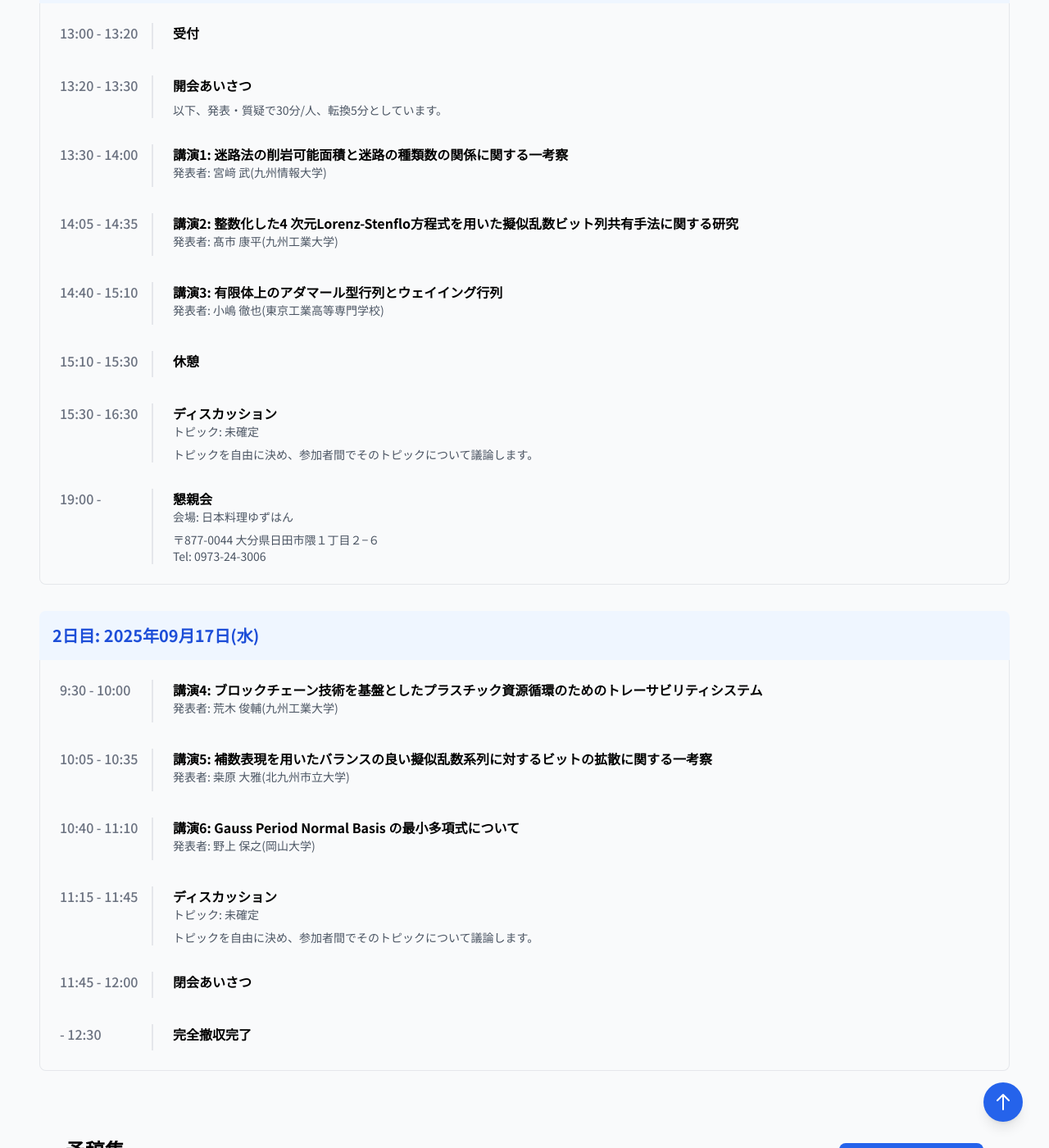
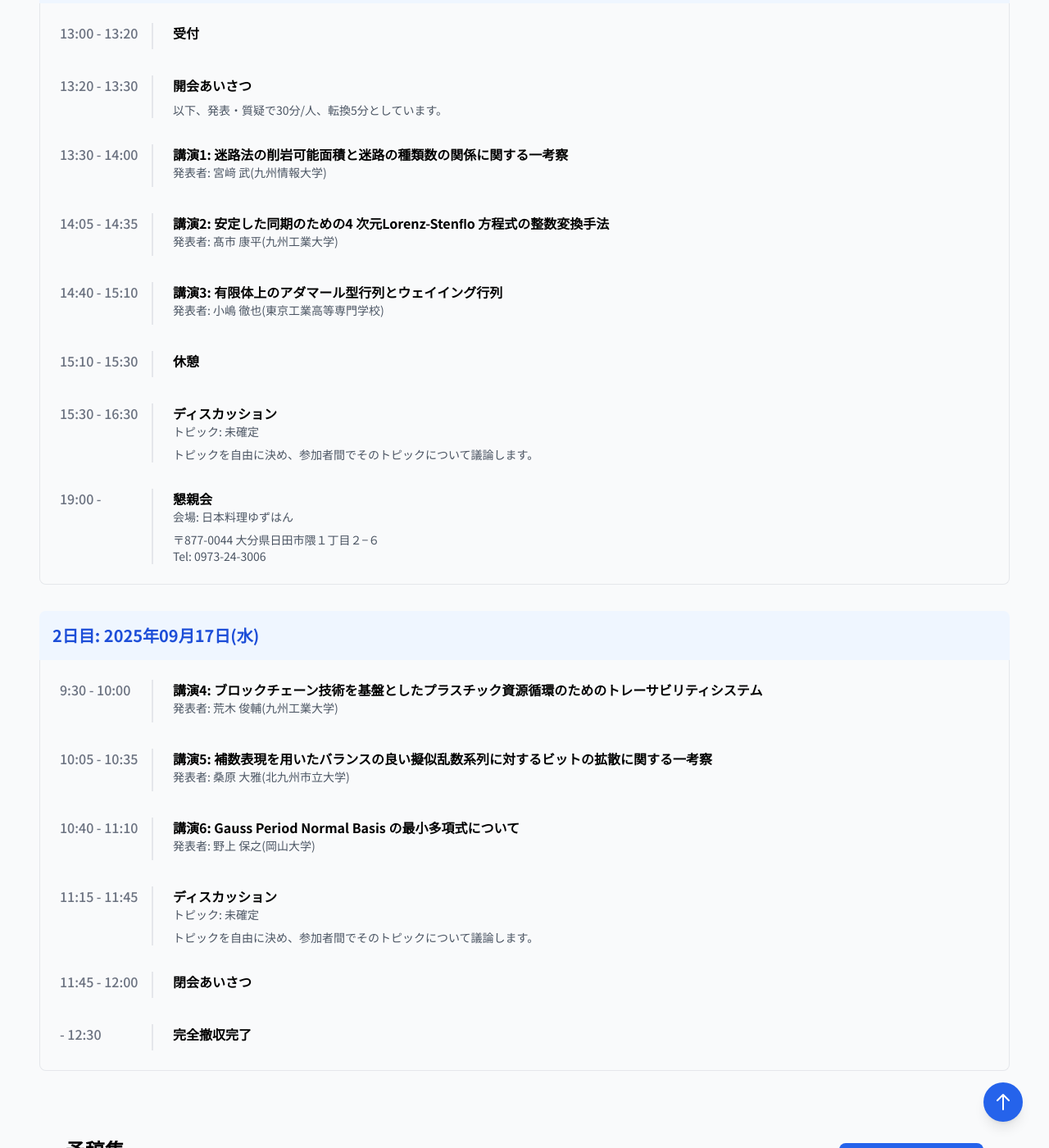
Before and after one commit to FFTPRS/WS, a Jekyll site: the page built from pages/workshop11.html, in a window 1280 px wide and 1400 px high, scrolled down 2558 px. Shown: the whole window at 82% size. Built offline with Jekyll 4.4.1, drawn with Linux system fonts in a browser that asks for light colours; nearby versions of some CDN libraries.

Commit message:
プログラムの修正
講演2のタイトルを修正
講演5の講演者の名前を修正

```diff
--- a/_data/workshop11.yml
+++ b/_data/workshop11.yml
@@ -39,7 +39,7 @@ program:
       speaker: "発表者: 宮﨑 武(九州情報大学)"
       description: ""
     - time: "14:05 - 14:35"
-      title: "講演2: 整数化した4 次元Lorenz-Stenflo方程式を用いた擬似乱数ビット列共有手法に関する研究"
+      title: "講演2: 安定した同期のための4 次元Lorenz-Stenﬂo 方程式の整数変換手法"
       speaker: "発表者: 髙市 康平(九州工業大学)"
       description: ""
     - time: "14:40 - 15:10"
@@ -67,7 +67,7 @@ program:
       description: ""
     - time: "10:05 - 10:35"
       title: "講演5: 補数表現を用いたバランスの良い擬似乱数系列に対するビットの拡散に関する一考察"
-      speaker: "発表者: 桒原 大雅(北九州市立大学)"
+      speaker: "発表者: 桑原 大雅(北九州市立大学)"
       description: ""
     - time: "10:40 - 11:10"
       title: "講演6: Gauss Period Normal Basis の最小多項式について"
```
